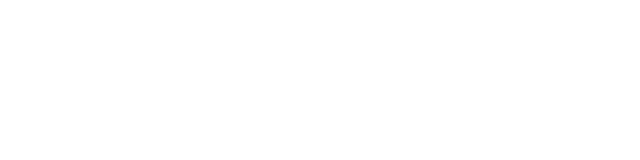
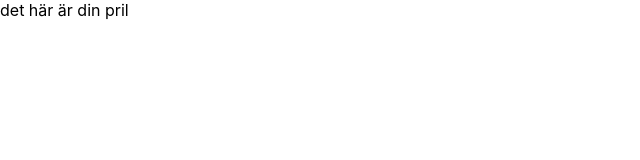
Before and after one commit to annatakman/Final-Project-Frontend, a React (Create React App) app: page /profilpage in a window 1280 px wide. Shown: the top 160 px of the page, without its empty margins (0-640 px from the left). Built offline with nearby package versions, Linux system fonts and the light colour scheme.

Commit message:
added profilpage as a route

```diff
--- a/src/App.js
+++ b/src/App.js
@@ -6,6 +6,7 @@ import { products } from "reducers/products";
 import { user } from "reducers/user";
 import { Login } from "components/Login";
 import { Signup } from "components/Signup";
+import { Profilpage } from "components/Profilpage";
 import { BrowserRouter, Switch, Route } from "react-router-dom"; // added
 
 const reducer = combineReducers({
@@ -32,6 +33,10 @@ export const App = () => {
           <Route path="/signup">
             <Signup />
           </Route>
+
+          <Route path="/profilpage">
+            <Profilpage />
+          </Route>
         </Switch>
       </BrowserRouter>
     </Provider>
--- a/src/components/Login.js
+++ b/src/components/Login.js
@@ -1,7 +1,9 @@
 import React, { useState } from "react";
 import styled from "styled-components";
-import { Link } from "react-router-dom";
+//import { Link } from "react-router-dom";
 import { Button } from "./Button";
+import { useDispatch, useSelector } from "react-redux";
+import { user, login } from "../reducers/user";
 
 //const LOGIN_URL = "http://localhost:8080/sessions";
 
@@ -24,7 +26,16 @@ const Form = styled.form`
 `;
 
 export const Login = () => {
-  const handleLogin = (event) => {};
+  const dispatch = useDispatch();
+  const accessToken = useSelector((store) => store.user.login.accessToken);
+  const [email, setEmail] = useState("");
+  const [password, setPassword] = useState("");
+
+  const handleLogin = (event) => {
+    event.preventDefault();
+    dispatch(login(email, password));
+  };
+
   return (
     <Section>
       <Form onSubmit={handleLogin}>
--- /dev/null
+++ b/src/components/Profilpage.js
@@ -0,0 +1,8 @@
+import React from "react";
+//import styled from "styled-components";
+import { Link } from "react-router-dom";
+//import { Button } from "./Button";
+
+export const Profilpage = () => {
+  return <div> det här är din pril</div>;
+};
```
